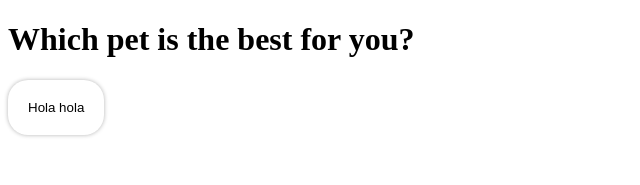
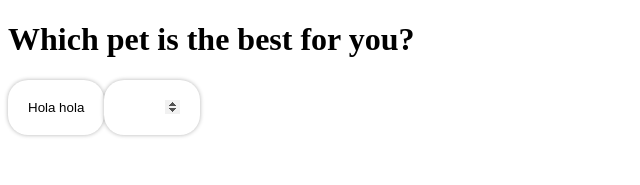
Before and after one commit to danramirez11/webLab2, a React (Vite) app: page / in a window 1280 px wide. Shown: the top 185 px of the page, without its empty margins (0-640 px from the left). Built offline with nearby package versions, Linux system fonts and the light colour scheme.

Commit message:
feat: counter input

```diff
--- /dev/null
+++ b/src/Components/CounterInput.jsx
@@ -0,0 +1,22 @@
+const counterStyle = {
+    backgroundColor: 'white',
+    color: 'black',
+    padding: '20px',
+    borderRadius: '20px',
+    border: 'none',
+    'box-shadow': '0 0 4px rgba(0, 0, 0, 0.3)',
+    cursor: 'pointer'
+}
+
+import './inputs.css'
+
+const CounterInput = () => {
+    return (
+        <>
+        <input style={counterStyle}
+            type="number"
+            min="1" max="999" step="1"></input>
+        </>
+)}
+
+export default CounterInput;
--- /dev/null
+++ b/src/Components/inputs.css
@@ -0,0 +1,3 @@
+input[type=number]::-webkit-inner-spin-button {
+    opacity: 1;
+}
--- /dev/null
+++ b/src/main.css
@@ -0,0 +1,3 @@
+body{
+    font-family: 'Poppins';
+}
--- a/src/main.jsx
+++ b/src/main.jsx
@@ -1,6 +1,7 @@
 import { StrictMode } from 'react'
 import { createRoot } from 'react-dom/client'
 import App from './App.jsx'
+import './main.css'
 
 createRoot(document.getElementById('root')).render(
   <StrictMode>
--- a/src/screens/Quizz.jsx
+++ b/src/screens/Quizz.jsx
@@ -1,10 +1,12 @@
 import CheckInput from "../Components/checkInput";
+import CounterInput from "../Components/CounterInput";
 
 const Quizz = () => {
     return (
         <>
         <h1>Which pet is the best for you?</h1>
         <CheckInput></CheckInput>
+        <CounterInput></CounterInput>
         </>
     )
 }
```
Also changed, not shown: src/App.css (deleted).
